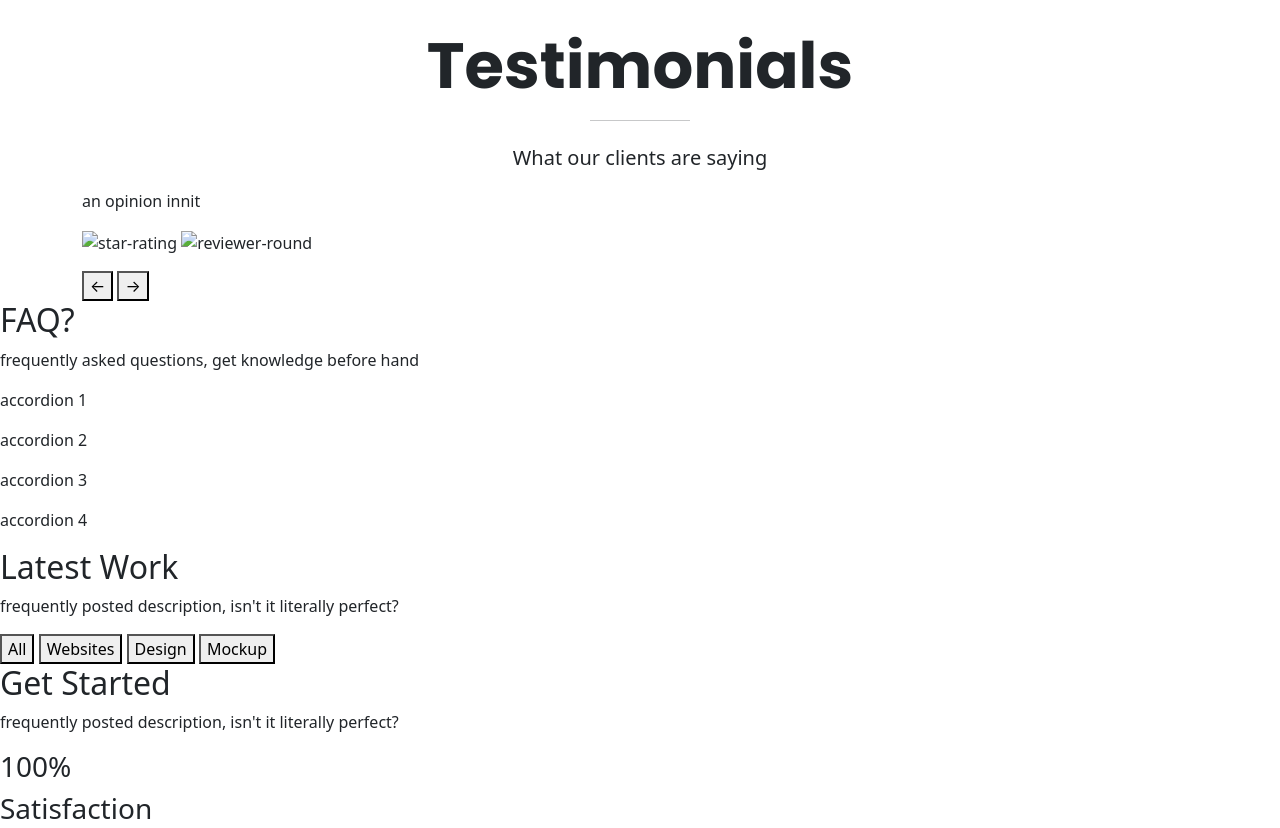
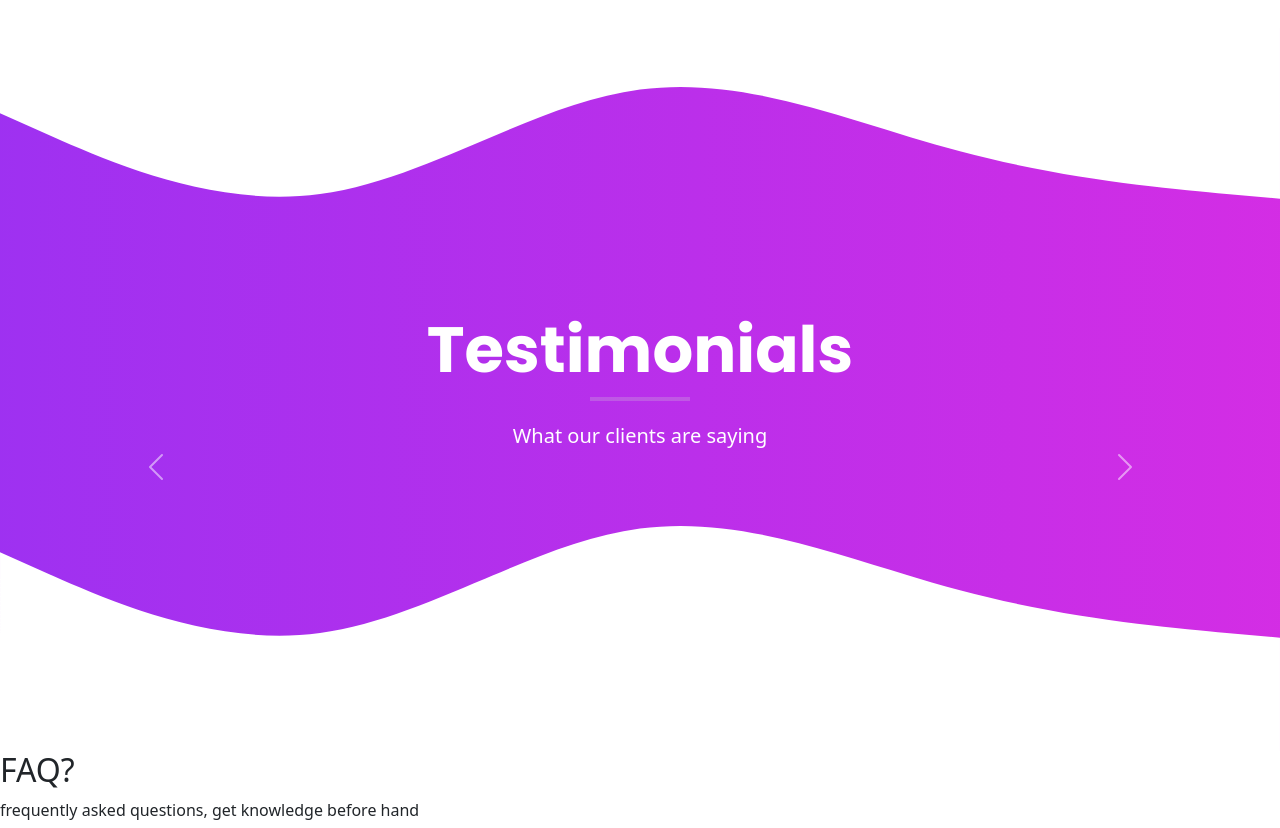
Before and after one commit to Duke-Skygawker/Bootstrap-5-and-SASS-dynamic-portfolio, a website: page index.html in a window 1280 px wide. Shown: the part 3260-4088 px from the top of the page. Drawn offline with nearby package versions, Linux system fonts and the light colour scheme; files that its build step writes are made by us from their sources.

Commit message:
testimonials basic carousel

```diff
--- a/index.html
+++ b/index.html
@@ -334,22 +334,66 @@
     Start Testimonials
   //////////////////////////////////////////////////////// -->
     <section id="testimonials" class="testimonials">
+      <svg xmlns="http://www.w3.org/2000/svg" viewBox="0 0 1440 320">
+        <path
+          fill="#fff"
+          fill-opacity="1"
+          d="M0,96L60,122.7C120,149,240,203,360,186.7C480,171,600,85,720,69.3C840,53,960,107,1080,138.7C1200,171,1320,181,1380,186.7L1440,192L1440,0L1380,0C1320,0,1200,0,1080,0C960,0,840,0,720,0C600,0,480,0,360,0C240,0,120,0,60,0L0,0Z"
+        ></path>
+      </svg>
       <div class="container">
-        <div class="testimonials-intro text-center">
+        <div class="row text-white text-center">
           <h1 class="display-3 fw-bold">Testimonials</h1>
-          <hr style="width: 100px; height: 3px" class="mx-auto" />
+          <hr
+            style="
+              width: 100px;
+              color: lightgray;
+              border-bottom: lightgray solid 3px;
+            "
+            class="mx-auto"
+          />
           <p class="lead pt-1">What our clients are saying</p>
         </div>
-        <div class="testimonials-opinions">
-          <p>an opinion innit</p>
-          <img src="" alt="star-rating" />
-          <img src="" alt="reviewer-round" />
-          <p class="reviewer-name"></p>
-          <p class="reviewer-position"></p>
-          <button class="btn-arrow-left">←</button>
-          <button class="btn-arrow-right">→</button>
+        <!-- start carousel content -->
+        <div class="row align-items-center">
+          <div id="carouselExampleCaptions" class="carousel slide">
+            <div class="carousel-inner">
+              <div class="carousel-item active"></div>
+            </div>
+            <button
+              class="carousel-control-prev"
+              type="button"
+              data-bs-target="#carouselExampleCaptions"
+              data-bs-slide="prev"
+            >
+              <span
+                class="carousel-control-prev-icon"
+                aria-hidden="true"
+              ></span>
+              <span class="visually-hidden">Previous</span>
+            </button>
+            <button
+              class="carousel-control-next"
+              type="button"
+              data-bs-target="#carouselExampleCaptions"
+              data-bs-slide="next"
+            >
+              <span
+                class="carousel-control-next-icon"
+                aria-hidden="true"
+              ></span>
+              <span class="visually-hidden">Next</span>
+            </button>
+          </div>
         </div>
       </div>
+      <svg xmlns="http://www.w3.org/2000/svg" viewBox="0 0 1440 320">
+        <path
+          fill="#fff"
+          fill-opacity="1"
+          d="M0,96L60,122.7C120,149,240,203,360,186.7C480,171,600,85,720,69.3C840,53,960,107,1080,138.7C1200,171,1320,181,1380,186.7L1440,192L1440,320L1380,320C1320,320,1200,320,1080,320C960,320,840,320,720,320C600,320,480,320,360,320C240,320,120,320,60,320L0,320Z"
+        ></path>
+      </svg>
     </section>
     <section id="faq" class="faq">
       <div>
--- a/scss/sections/_testimonials.scss
+++ b/scss/sections/_testimonials.scss
@@ -1,2 +1,8 @@
 @use "../custom" as *;
 @use "../components/mixins" as *;
+
+.testimonials {
+  position: relative;
+  padding: 0;
+  @include gradient;
+}
```
Also changed, not shown: assets/css/style.css, 1 other file.
